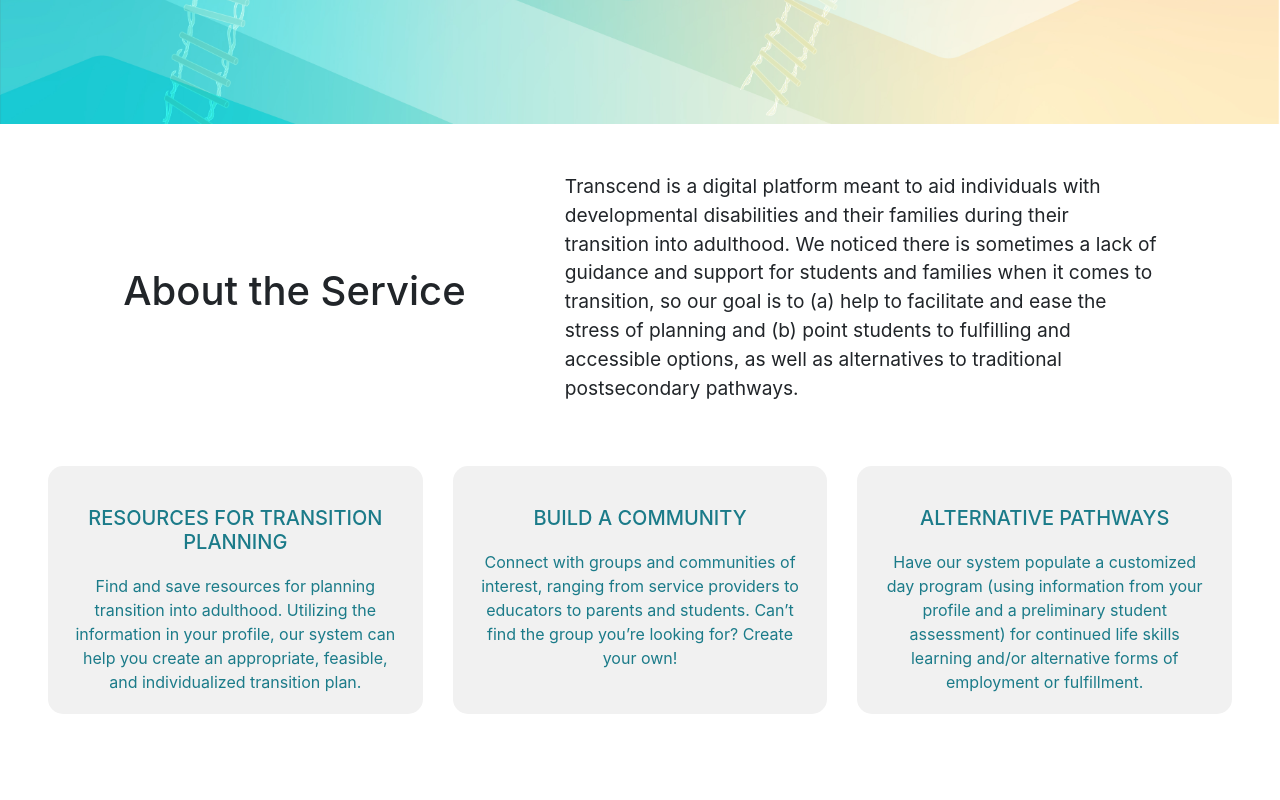
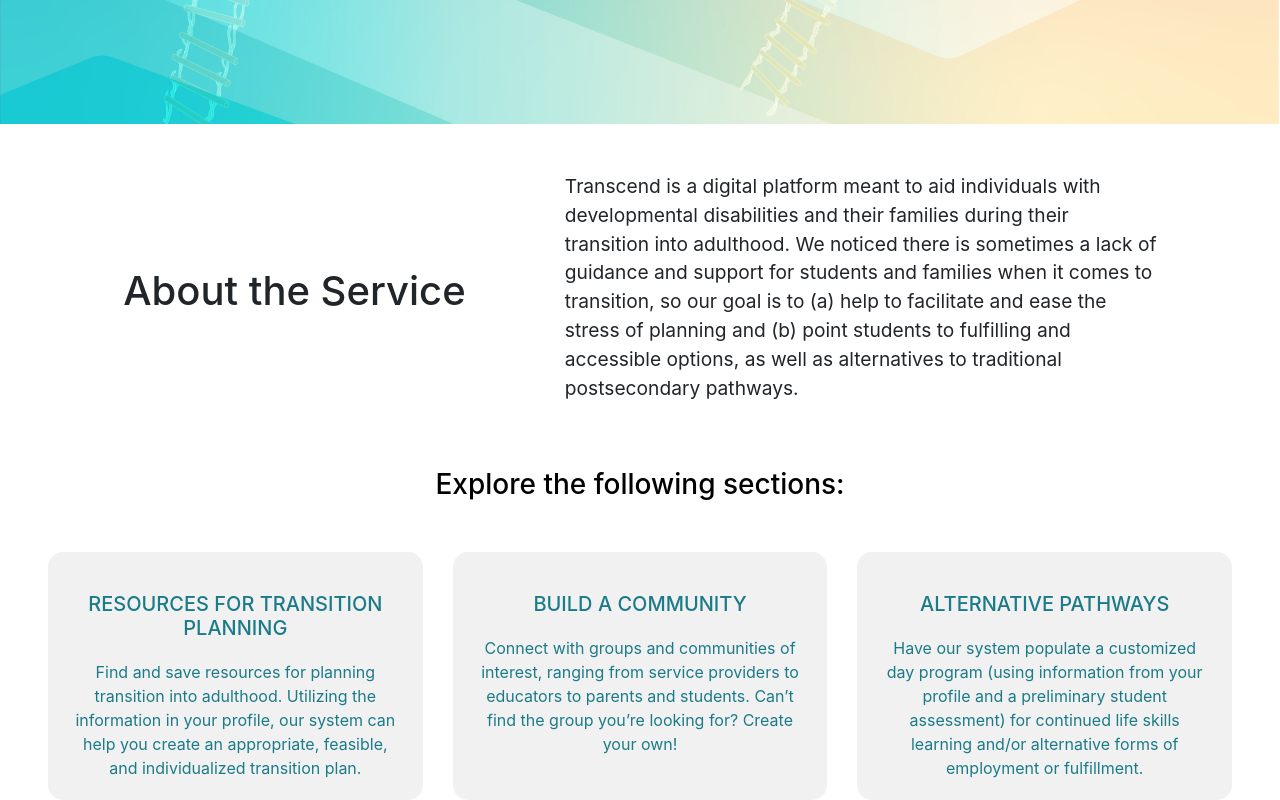
Before and after one commit to kkwang1/Transcend, a React (Create React App) app: page / in a window 1280 px wide. Shown: the part 854-1654 px from the top of the page. Before the commit the page ends 1568 px from the top, so only its background shows below. Built offline with nearby package versions, Linux system fonts and the light colour scheme.

Commit message:
add correct path on logo, add headline

```diff
--- a/src/components/NavBar.js
+++ b/src/components/NavBar.js
@@ -12,7 +12,7 @@ import "../App.scss";
 export default function NavBar({openSidebar, setOpenSidebar}) {
   return (
     <Navbar bg="light" variant="light">
-      <Navbar.Brand href="home">
+      <Navbar.Brand href="/">
         <img src={Logo} width="200px"></img>
       </Navbar.Brand>
       <Nav className="mr-auto">
--- a/src/main/index.js
+++ b/src/main/index.js
@@ -43,6 +43,9 @@ export default function Main() {
         </div>
       </div>
       <div style={{ margin: "3em" }}>
+        <h3 className="layout-header" style={{ textAlign: "center", color: "#000" }}>
+          Explore the following sections:{" "}
+        </h3>
         <ButtonsGroup info={btnInfo} />
       </div>
     </>
```
